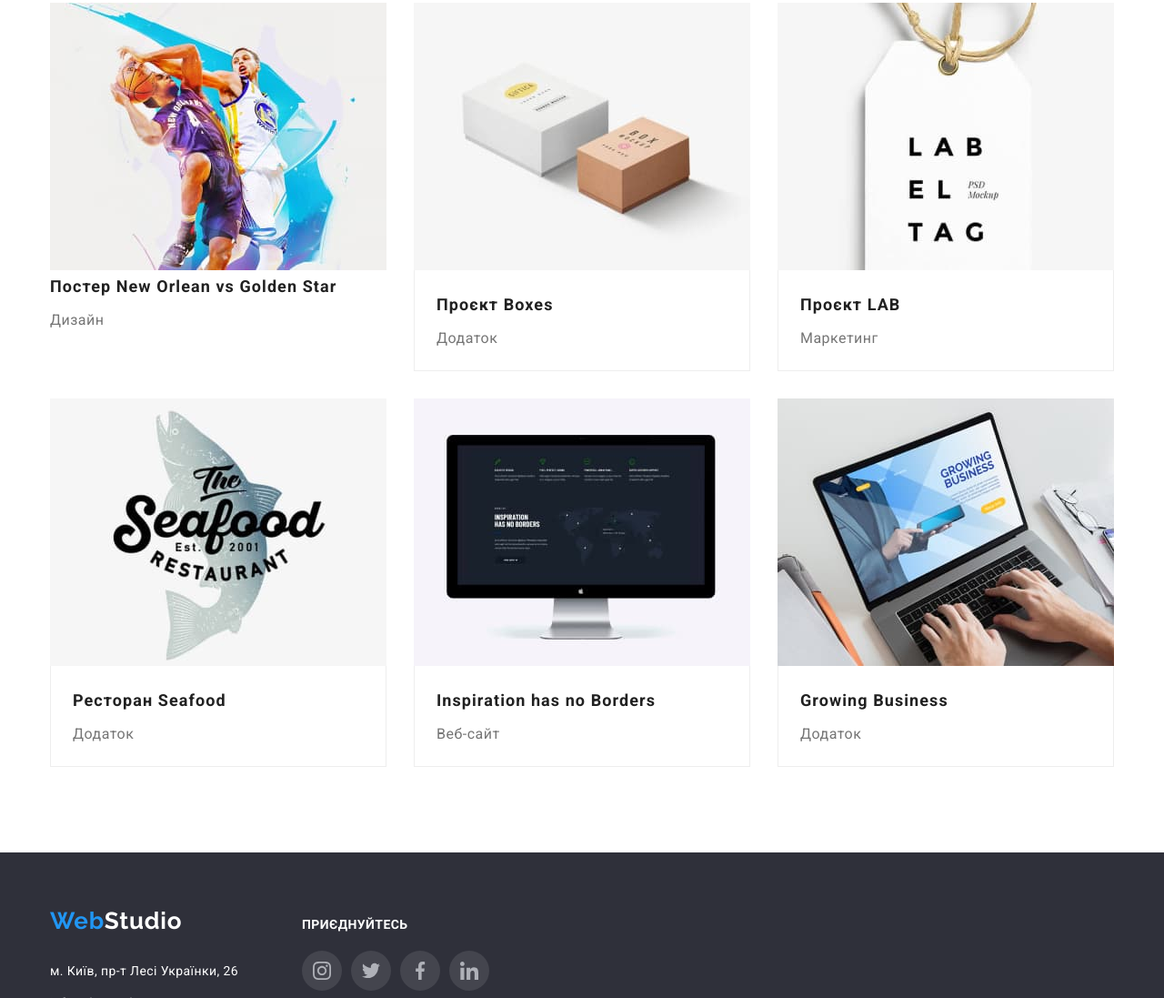
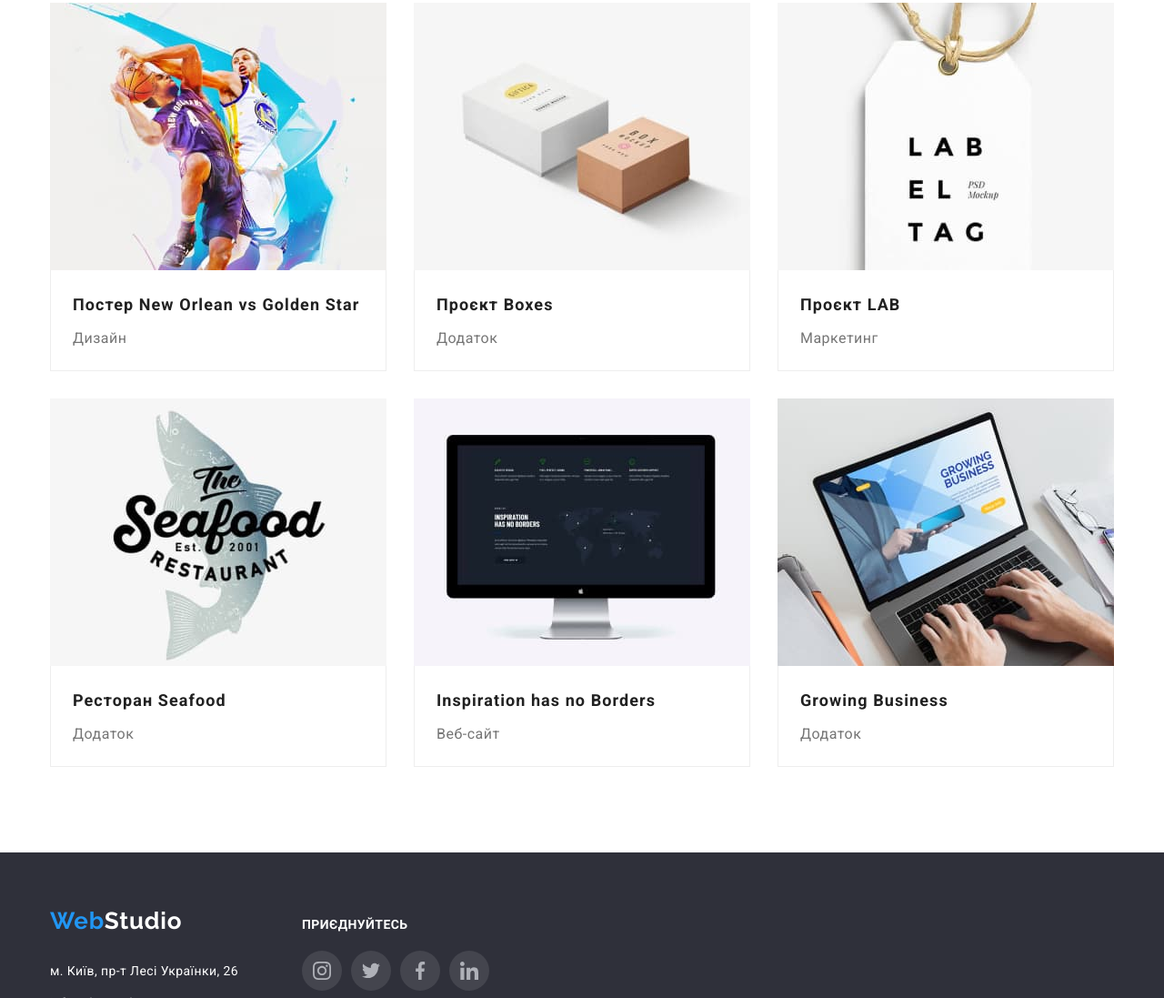
Before and after one commit to IhorNemesh/goit-markup-hw-04, a plain HTML site: page portfolio.html in a window 1280 px wide. Shown: the part 701-1798 px from the top of the page at 91% size. Drawn offline with nearby package versions, Linux system fonts and the light colour scheme.

Commit message:
добавлений клас в портфоліо

```diff
--- a/portfolio.html
+++ b/portfolio.html
@@ -102,7 +102,7 @@
                     <li class="flex-element">
                         <a href="">
                             <img src="./Images/img.jpg-Golden-Star.jpg" alt="Постер New Orlean vs Golden Star" width="370">
-                            <div>
+                            <div class="element-discription">
                                 <h2 class="card-title">Постер New Orlean vs Golden Star</h2>
                                 <p class="button-icon">Дизайн</p>
                             </div>
```
